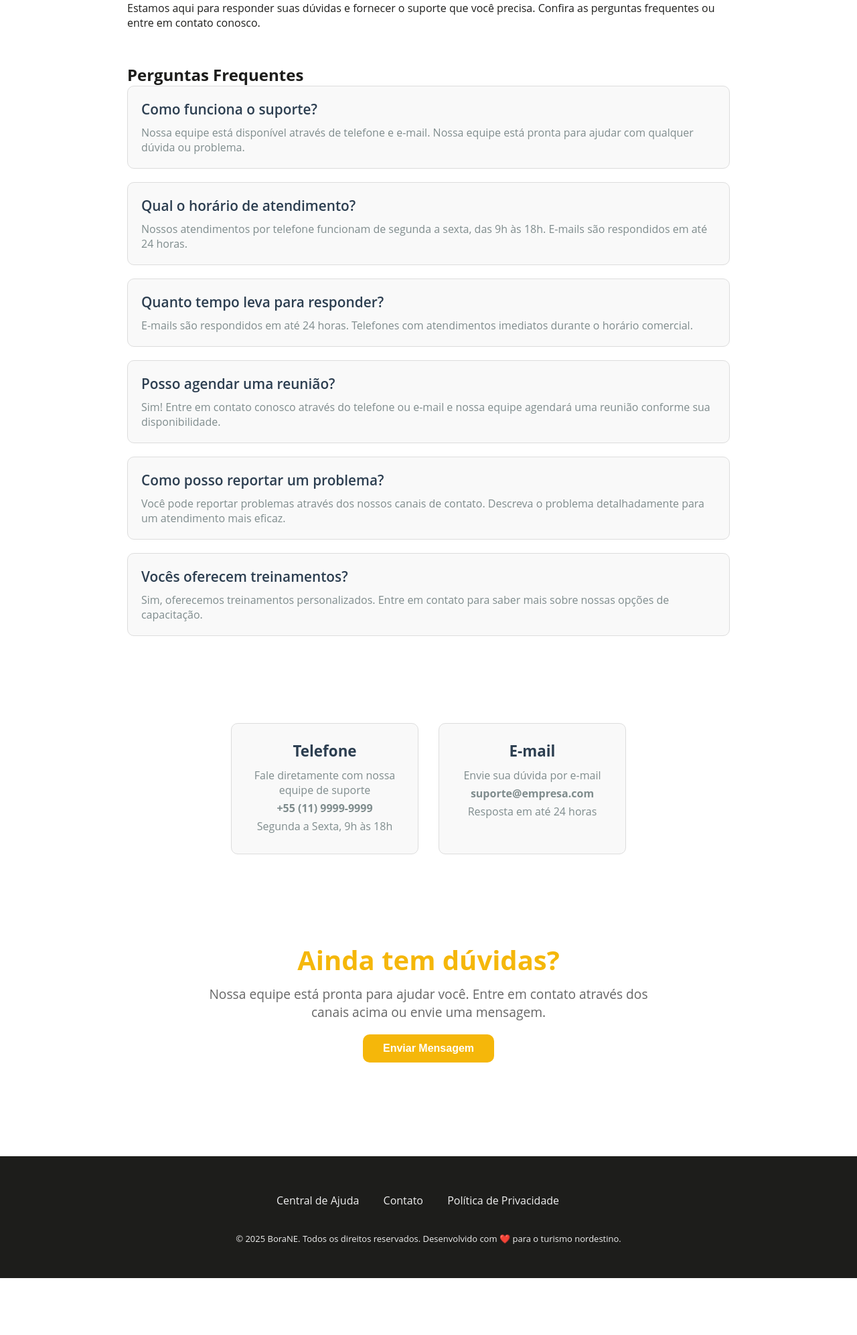
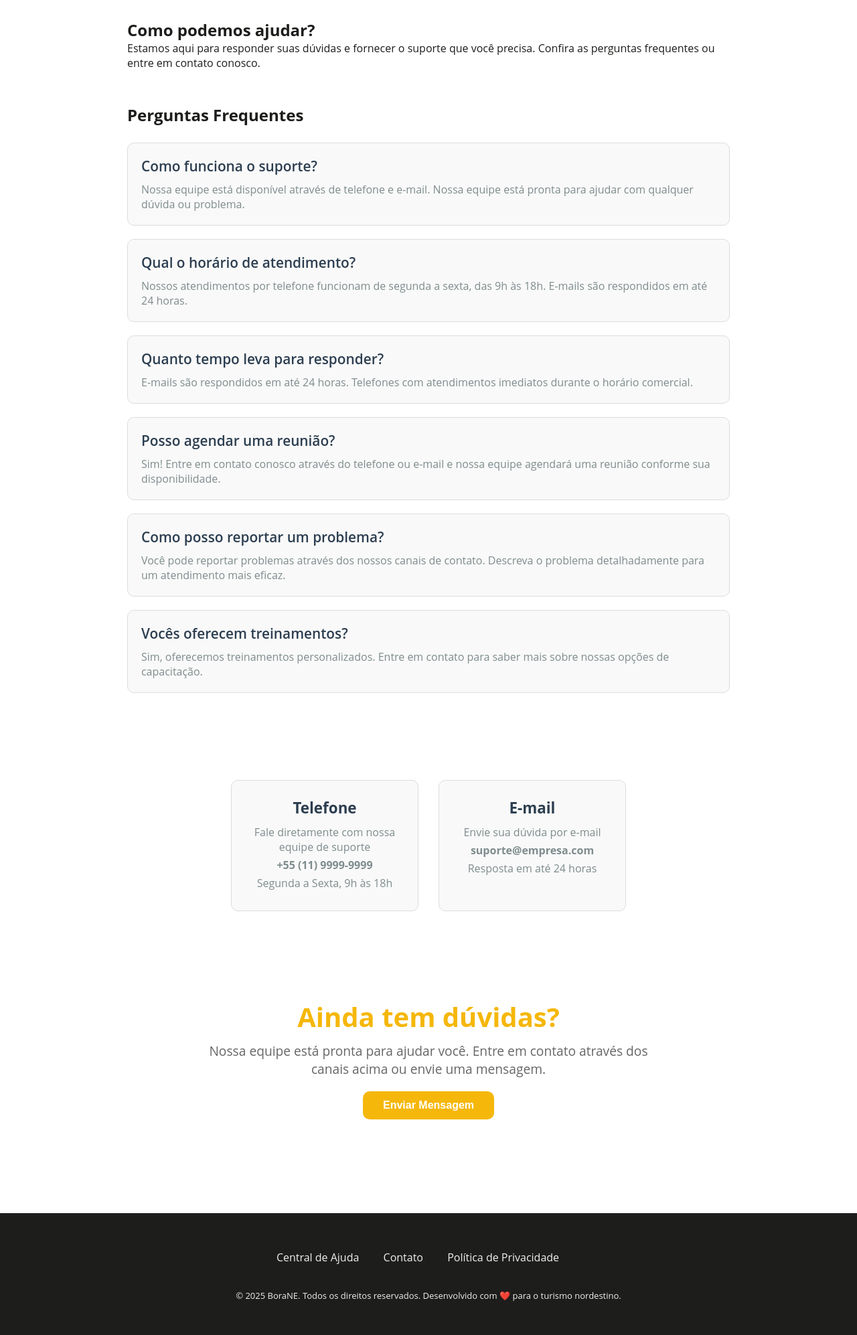
Before and after one commit to brwnax/bora-ne, a Flask app: page /ajuda in a window 1280 px wide. Shown: the part 92-2086 px from the top of the page at 67% size. Before the commit the page ends 2001 px from the top, so only its background shows below. Run offline with Flask 3, Linux system fonts and the light colour scheme; some libraries are stand-ins or nearby versions.

Commit message:
CORREÇÃO DO AJUDA

```diff
--- a/static/style.css
+++ b/static/style.css
@@ -251,7 +251,7 @@ body{
     background: #EFEFEF;
 }
 
-/*COMO FUNCIONA*/
+/*-------COMO FUNCIONA-------*/
 
 #apresentacao{
     display: flex;
@@ -431,7 +431,7 @@ button .avaliacao{
   color: var(--gray-medium);
 }
 
-/* sessão planos */
+/* -------sessão planos------- */
 .planos-container {
     max-width: 1100px;
     margin: 50px auto;
@@ -554,10 +554,22 @@ button .avaliacao{
 /* -------AREA DA AJUDA------- */
 
 /* -------------------- FAQ -------------------- */
+
+.faq-container{
+    padding-top: 120px;
+}
+
+
 #faq {
     margin-top: 100px;
     padding: 100px 0;
 }
+
+.faq-section h2 {
+    margin-bottom: 25px;
+    text-align: left;
+}
+
 
 .section-title {
     text-align: center;
@@ -579,12 +591,14 @@ button .avaliacao{
 }
 
 /* --------FAQ ITENS------- */
+
+
 #faq {
-    padding-top: 120px; /* aumenta o espaço acima da seção */
+    padding-top: 120px;
 }
 
 .container {
-    padding-top: 160px; /* garante que todo o conteúdo fique abaixo do header */
+    padding-top: 160px;
 }
 
 .faq-container .faq-item {
```
